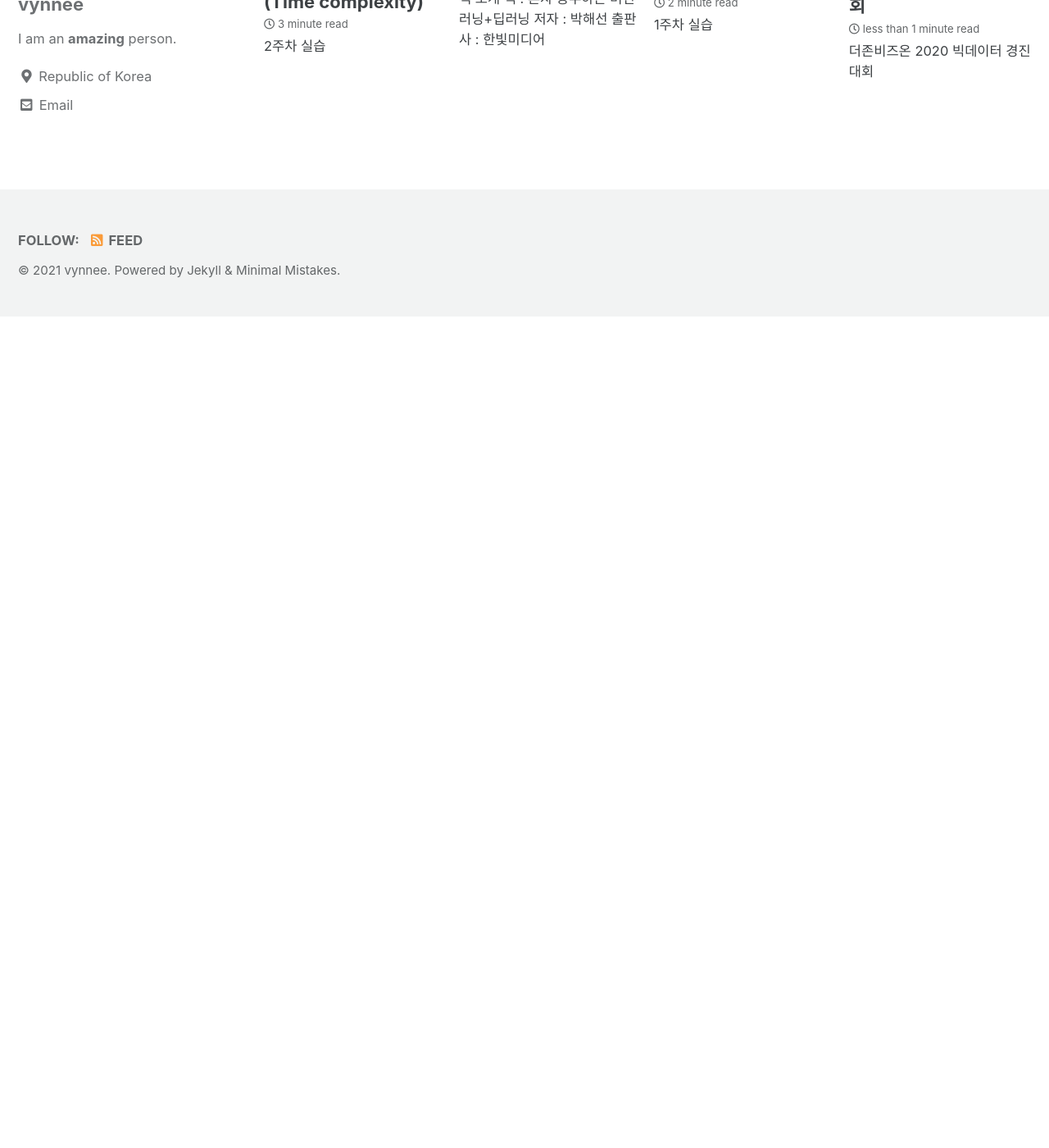
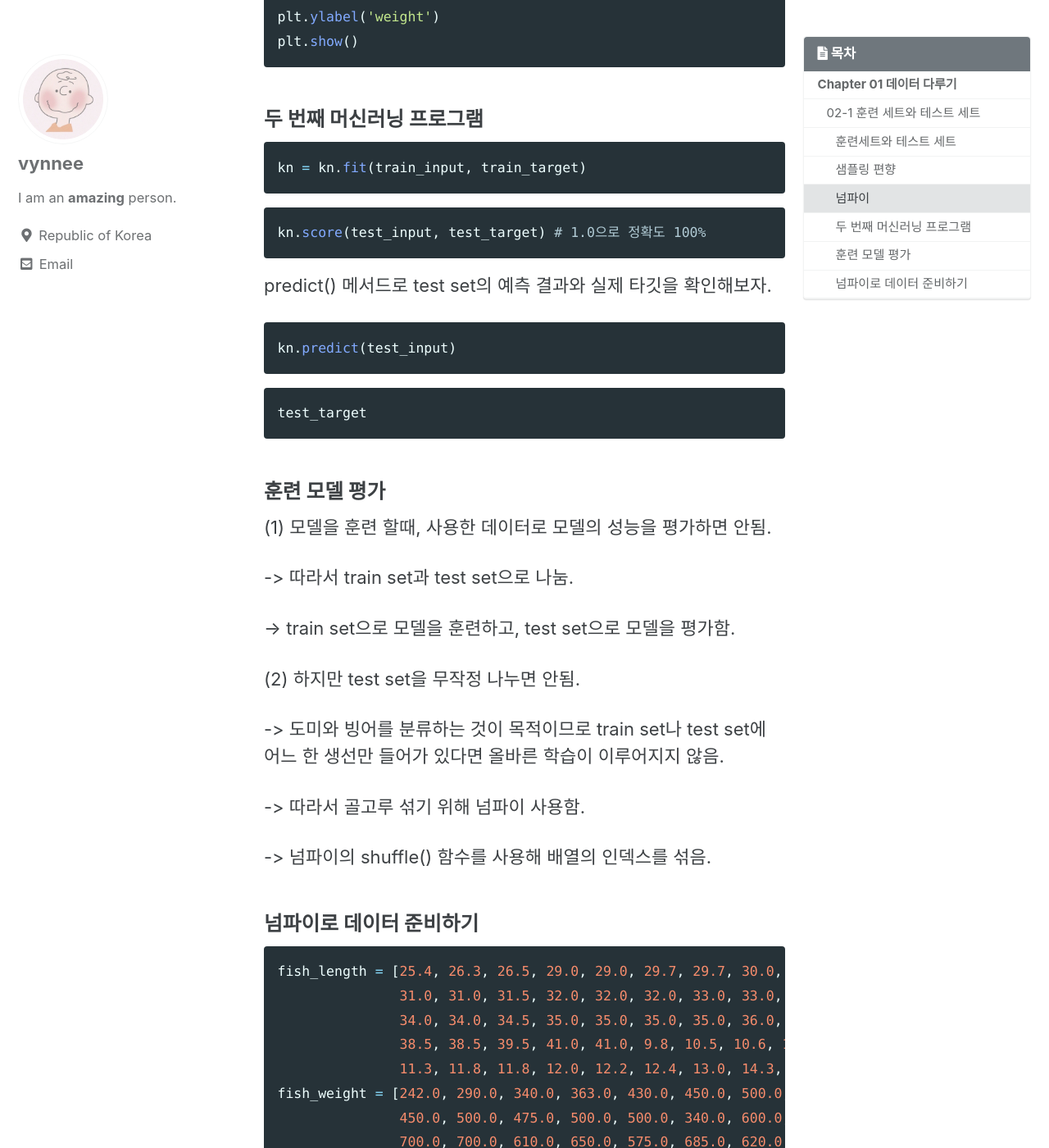
Before and after one commit to vynnee/vynnee.github.io, a Jekyll site: the page built from _posts/2021-01/ML/2021-03-16-ml02.md, in a window 1280 px wide and 1400 px high, scrolled down 5860 px. Shown: the whole window at 82% size. Built offline with Jekyll 4.4.1, drawn with Linux system fonts in a browser that asks for light colours; cached includes are drawn as plain includes; comment, search, counter and statistics services are not loaded; before the commit the page ends 6246 px from its top, so only the background shows below that; some of the changed text lies outside the part shown.

Commit message:
[2021-03-16] post modify

````diff
--- a/_posts/2021-01/ML/2021-03-16-ml02.md
+++ b/_posts/2021-01/ML/2021-03-16-ml02.md
@@ -182,3 +182,104 @@
 ```
 
 **배열 인덱싱**(array indexing) : 1개의 인덱스가 아닌 여러 개의 인덱스로 한 번에 여러 개의 원소를 선택할 수 있다.
+
+```python
+print(input_arr[[1,3]])
+```
+
+```python
+train_input = input_arr[index[:35]]
+train_target = target_arr[index[:35]]
+```
+
+만들어진 index의 첫 번째 값은 13이다.
+
+따라서 train_input의 첫 번째 원소는 input_arr의 열 네 번째 원소가 들어 있을 것이다.
+
+```python
+print(input_arr[13], train_input[0])
+```
+
+```python
+## 나머지 14개를 test set으로 만들어보자.
+
+test_input = input_arr[index[35:]]
+test_target = target_arr[index[35:]]
+```
+
+```python
+## 도미와 빙어가 잘 섞였는지 확인
+
+import matplotlib.pyplot as plt
+plt.scatter(train_input[:, 0], train_input[:, 1])
+plt.scatter(test_input[:, 0], test_input[:, 1])
+plt.xlabel('length')
+plt.ylabel('weight')
+plt.show()
+```
+
+### 두 번째 머신러닝 프로그램
+
+```python
+kn = kn.fit(train_input, train_target)
+```
+
+```python
+kn.score(test_input, test_target) # 1.0으로 정확도 100%
+```
+
+predict() 메서드로 test set의 예측 결과와 실제 타깃을 확인해보자.
+
+```python
+kn.predict(test_input)
+```
+
+```python
+test_target
+```
+
+### 훈련 모델 평가
+
+(1) 모델을 훈련 할때, 사용한 데이터로 모델의 성능을 평가하면 안됨.
+
+-> 따라서 train set과 test set으로 나눔.
+
+-> train set으로 모델을 훈련하고, test set으로 모델을 평가함.
+
+(2) 하지만 test set을 무작정 나누면 안됨.
+
+-> 도미와 빙어를 분류하는 것이 목적이므로 train set나 test set에 어느 한 생선만 들어가 있다면 올바른 학습이 이루어지지 않음.
+
+-> 따라서 골고루 섞기 위해 넘파이 사용함.
+
+-> 넘파이의 shuffle() 함수를 사용해 배열의 인덱스를 섞음.
+
+### 넘파이로 데이터 준비하기
+
+```python
+fish_length = [25.4, 26.3, 26.5, 29.0, 29.0, 29.7, 29.7, 30.0, 30.0, 30.7,
+               31.0, 31.0, 31.5, 32.0, 32.0, 32.0, 33.0, 33.0, 33.5, 33.5,
+               34.0, 34.0, 34.5, 35.0, 35.0, 35.0, 35.0, 36.0, 36.0, 37.0,
+               38.5, 38.5, 39.5, 41.0, 41.0, 9.8, 10.5, 10.6, 11.0, 11.2,
+               11.3, 11.8, 11.8, 12.0, 12.2, 12.4, 13.0, 14.3, 15.0]
+fish_weight = [242.0, 290.0, 340.0, 363.0, 430.0, 450.0, 500.0, 390.0,
+               450.0, 500.0, 475.0, 500.0, 500.0, 340.0, 600.0, 600.0,
+               700.0, 700.0, 610.0, 650.0, 575.0, 685.0, 620.0, 680.0,
+               700.0, 725.0, 720.0, 714.0, 850.0, 1000.0, 920.0, 955.0,
+               925.0, 975.0, 950.0, 6.7, 7.5, 7.0, 9.7, 9.8, 8.7, 10.0,
+               9.9, 9.8, 12.2, 13.4, 12.2, 19.7, 19.9]
+```
+
+```python
+import numpy as np
+```
+
+**column_stack()** 함수 : 전달받은 리스트를 일렬로 세운 다음 차례대로 나란히 연결
+
+```python
+np.column_stack(([1,2,3], [4,5,6])) # 3개의 행, 2개의 열
+```
+
+```python
+fish_data = np.column_stack((fish_length, fish_weight))
+```
````
